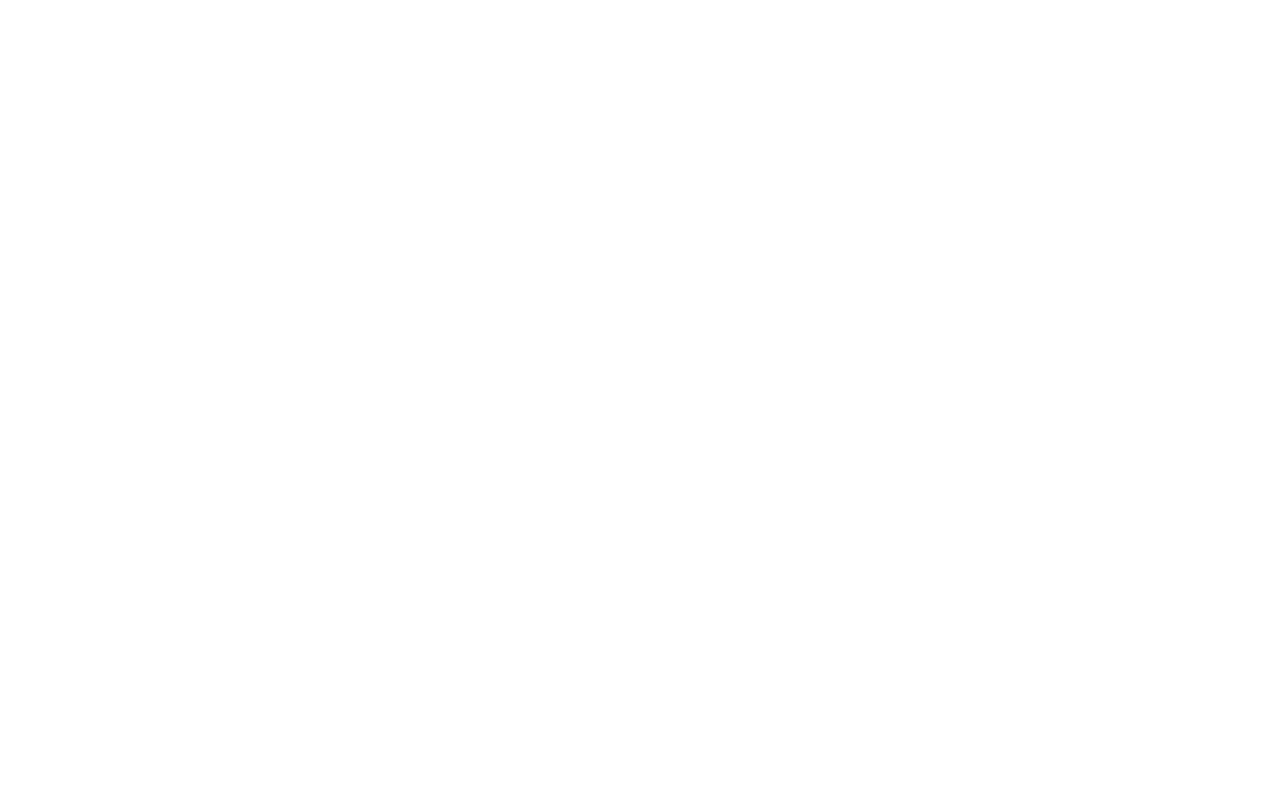
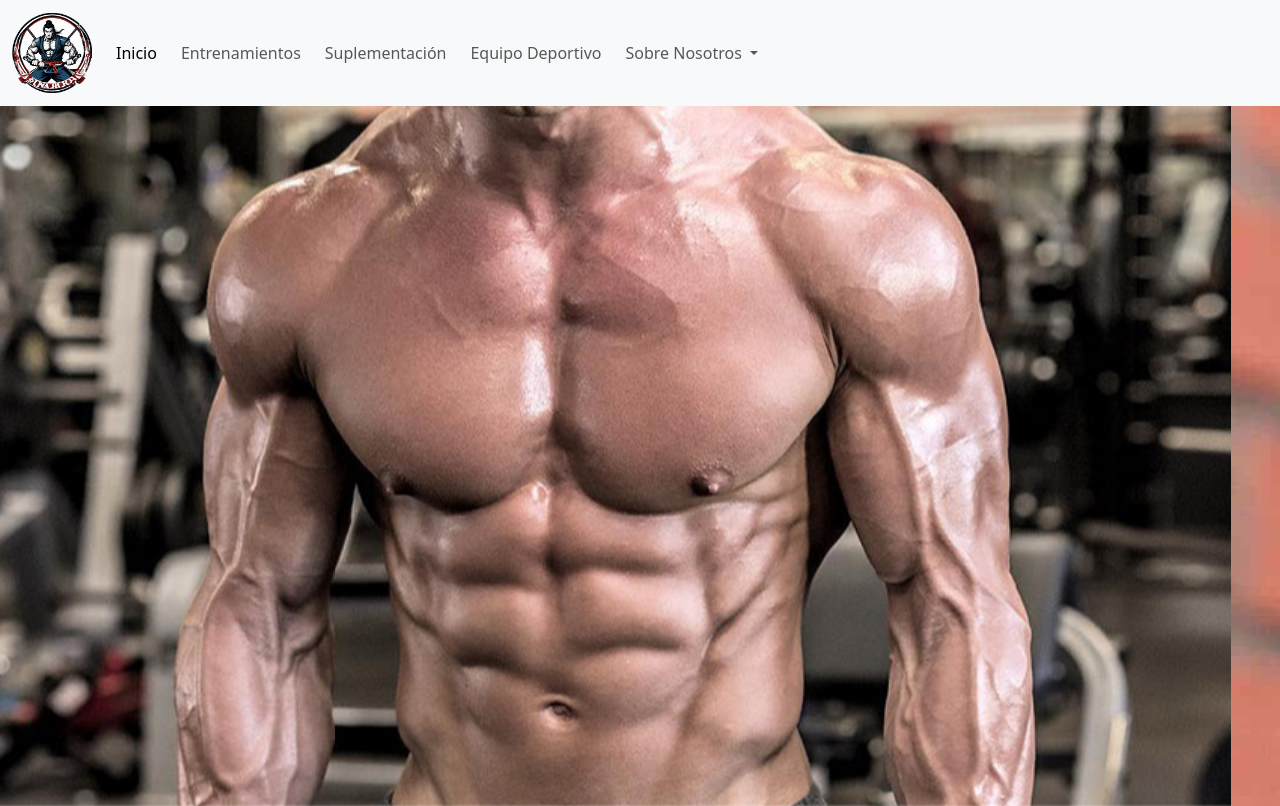
Before and after one commit to JosemiguelPua/Practicas_ED_Proyecto_Pagina_Web, a plain HTML site: page Katana_Fitness/index.html in a window 1280 px wide. Drawn offline with nearby package versions, Linux system fonts and the light colour scheme.

Commit message:
Ya tenemos preparadas las imaganes, creado un navmenu y diseñando el carrousel de imagenes de la pagina principal

```diff
--- a/Katana_Fitness/css/index.css
+++ b/Katana_Fitness/css/index.css
@@ -0,0 +1,5 @@
+.img-carrusel {
+    height: 700px;
+    margin: auto;
+    object-fit: cover;
+}
--- a/Katana_Fitness/index.html
+++ b/Katana_Fitness/index.html
@@ -3,9 +3,73 @@
 <head>
     <meta charset="UTF-8">
     <meta name="viewport" content="width=device-width, initial-scale=1.0">
-    <title>Katana Fitness</title>
+    <title>BS-Katana Fitness</title>
+    <link rel="icon" href="img/foto_1_logo.png">
+    <link rel="stylesheet" href="css/index.css">
+    <link href="https://cdn.jsdelivr.net/npm/bootstrap@5.3.5/dist/css/bootstrap.min.css" rel="stylesheet" integrity="sha384-SgOJa3DmI69IUzQ2PVdRZhwQ+dy64/BUtbMJw1MZ8t5HZApcHrRKUc4W0kG879m7" crossorigin="anonymous">
+
 </head>
 <body>
+    <header>
+
+    </header>
+    <nav class="navbar navbar-expand-md bg-body-tertiary">
+        <div class="container-fluid">
+          <a class="navbar-brand" href="#">
+            <img src="img/foto_1_logo.png" alt="Bootstrap" width="80px" height="80px">
+          </a>
+          <button class="navbar-toggler" type="button" data-bs-toggle="collapse" data-bs-target="#navbarNavDropdown" aria-controls="navbarNavDropdown" aria-expanded="false" aria-label="Toggle navigation">
+            <span class="navbar-toggler-icon"></span>
+          </button>
+          <div class="collapse navbar-collapse" id="navbarNavDropdown">
+            <ul class="navbar-nav">
+              <li class="nav-item me-2">
+                <a class="nav-link active" aria-current="page" href="#">Inicio</a>
+              </li>
+              <li class="nav-item me-2">
+                <a class="nav-link" href="#">Entrenamientos</a>
+              </li>
+              <li class="nav-item me-2">
+                <a class="nav-link" href="#">Suplementación</a>
+              </li>
+              <li class="nav-item me-2">
+                <a class="nav-link" href="#">Equipo Deportivo</a>
+              </li>
+              <li class="nav-item dropdown">
+                <a class="nav-link dropdown-toggle" href="#" role="button" data-bs-toggle="dropdown" aria-expanded="false">
+                  Sobre Nosotros
+                </a>
+                <ul class="dropdown-menu">
+                    <li><a class="dropdown-item" href="#">Blog</a></li>
+                  <li><a class="dropdown-item" href="#">Trabaja con Nosotros</a></li>
+                  <li><a class="dropdown-item" href="#">Cuenta</a></li>
+                  <li><a class="dropdown-item" href="#">Contacto</a></li>
+                </ul>
+              </li>
+            </ul>
+          </div>
+        </div>
+      </nav>
+    <main>
+        <div id="carouselExampleSlidesOnly" class="carousel slide" data-bs-ride="carousel" data-bs-interval="2500">
+          <div class="carousel-inner">
+            <div class="carousel-item active">
+              <img src="img/foto_2_bienvenida_david.jpg" class="img-carrusel d-block w-100" alt="...">
+            </div>
+            <div class="carousel-item">
+              <img src="img/foto_2_1_bienvenida_jeff.jpg" class="img-carrusel d-block w-100" alt="...">
+            </div>
+            <div class="carousel-item">
+              <img src="img/foto_2_3_bienvenida_Andoni.jpg" class="img-carrusel d-block w-100" alt="...">
+            </div>
+          </div>
+        </div>
+    </main>
+
+    <footer>
+
+    </footer>
+    <script src="https://cdn.jsdelivr.net/npm/bootstrap@5.3.5/dist/js/bootstrap.bundle.min.js" integrity="sha384-k6d4wzSIapyDyv1kpU366/PK5hCdSbCRGRCMv+eplOQJWyd1fbcAu9OCUj5zNLiq" crossorigin="anonymous"></script>
 
 </body>
 </html>
```
Also changed, not shown: Katana_Fitness/img/foto_10_straps.png (added), Katana_Fitness/img/foto_11_cinturon.png (added), Katana_Fitness/img/foto_12_motivacion.png (added), Katana_Fitness/img/foto_13_casa.png (added), Katana_Fitness/img/foto_14_errores.png (added), Katana_Fitness/img/foto_1_logo.png (added), Katana_Fitness/img/foto_2_1_bienvenida_jeff.jpg (added), Katana_Fitness/img/foto_2_3_bienvenida_Andoni.jpg (added), Katana_Fitness/img/foto_2_bienvenida_david.jpg (added), Katana_Fitness/img/foto_3_dificultad_principiante.jpg (added), Katana_Fitness/img/foto_4_dificultad_medio.png (added), Katana_Fitness/img/foto_5_dificultad_avanzado.png (added), Katana_Fitness/img/foto_6_proteina.png (added), Katana_Fitness/img/foto_7_creatina.png (added), 2 more files.
